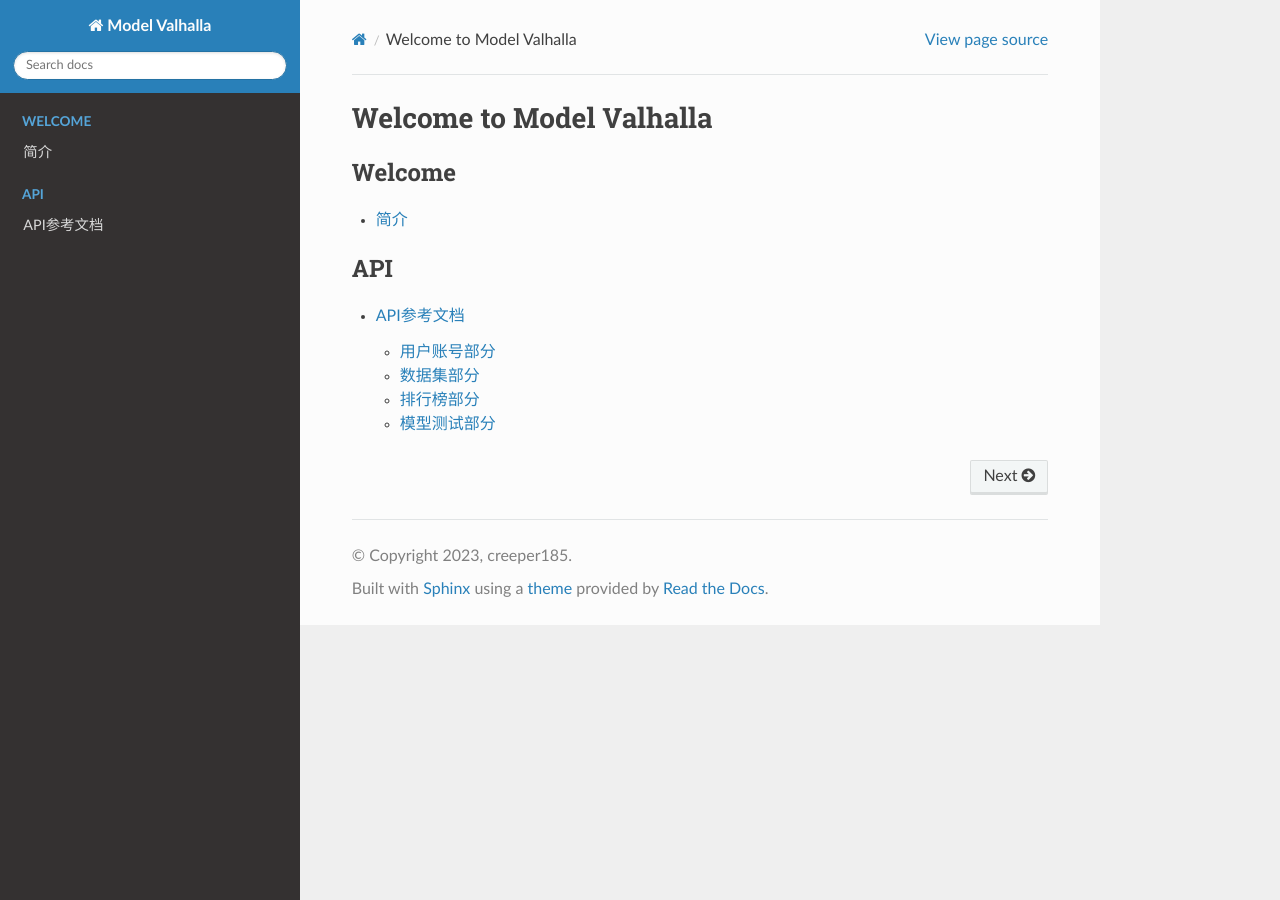
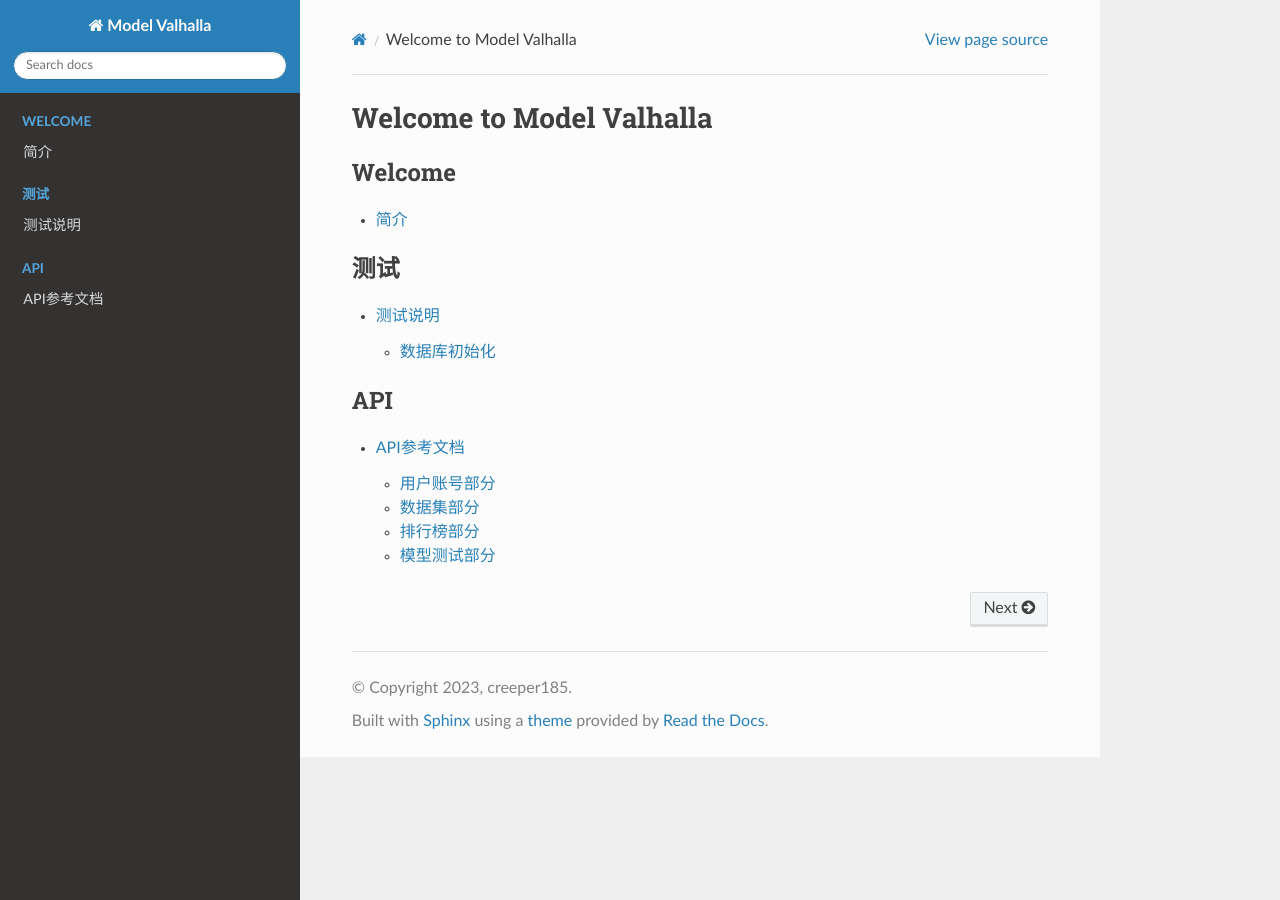
Before and after one commit to cre185/Model_Valhalla, a Sphinx documentation site: the page built from docs/source/index.rst, in a window 1280 px wide. Built offline with Sphinx 7.4.7 and the Read the Docs theme 2.0.0, drawn with Linux system fonts in a browser that asks for light colours.

```diff
--- a/docs/source/index.rst
+++ b/docs/source/index.rst
@@ -13,6 +13,12 @@ Welcome to Model Valhalla
 
 .. toctree::
    :maxdepth: 2
+   :caption: 测试
+
+   test.md
+
+.. toctree::
+   :maxdepth: 2
    :caption: API
 
    api.md
--- /dev/null
+++ b/docs/source/test.md
@@ -0,0 +1,5 @@
+## 测试说明
+### 数据库初始化
+测试用数据初始化方式：使用`python manage.py loaddata db.json`将简单的测试用数据导入数据库
+需要导出数据可以使用`python manage.py dumpdata --exclude auth.permission --exclude contenttypes > db.json`
+顺便地，如果需要清空当前数据库可以使用`python manage.py flush`
```
Also changed, not shown: 2 other files.
